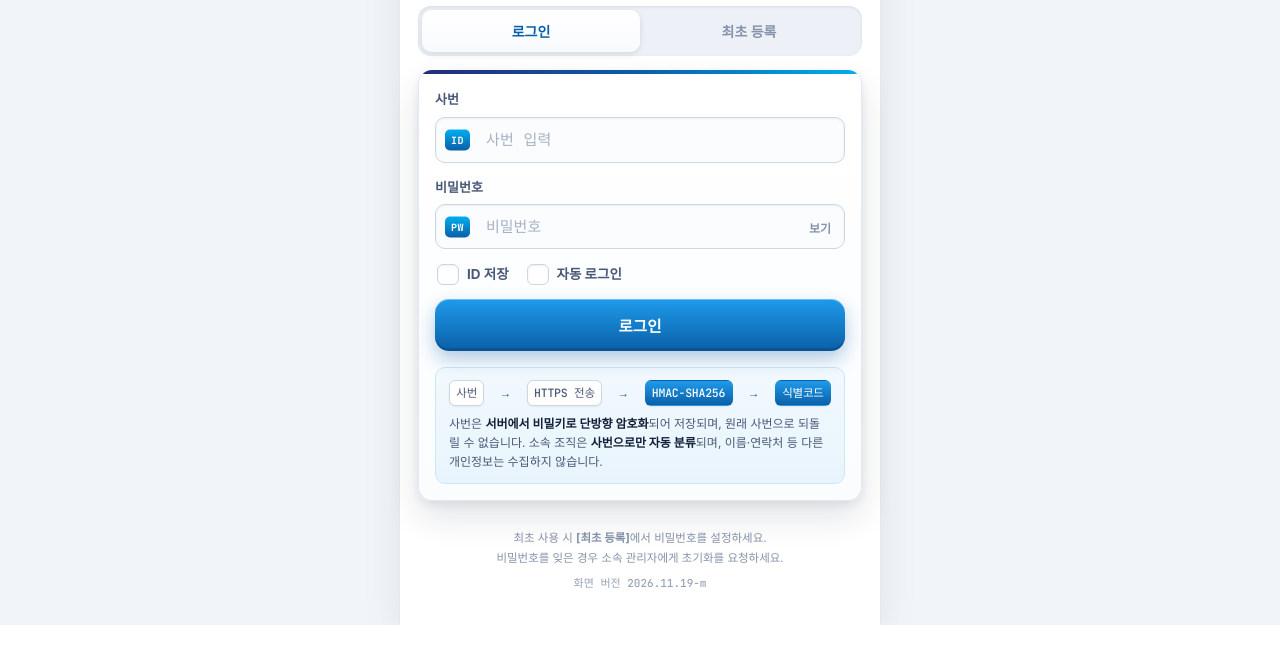
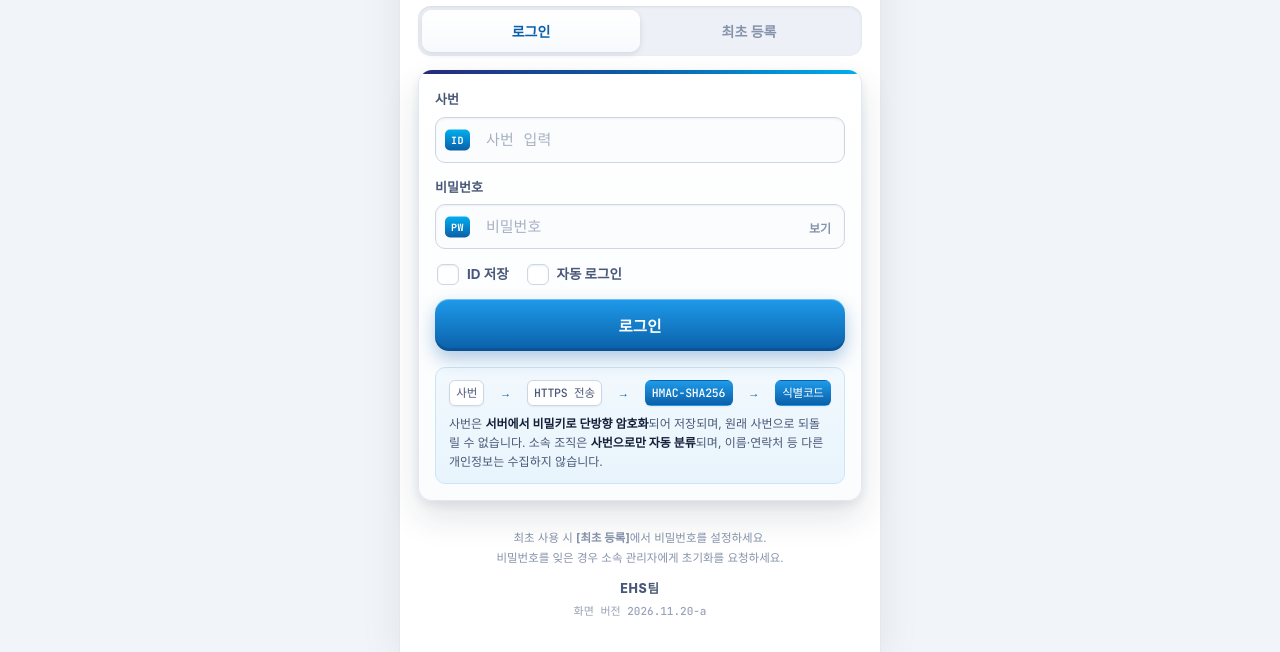
Before and after one commit to gmazellan123-byte/ehs-proposal, a plain HTML site: page docs/index.html in a window 1280 px wide. Shown: the part 192-844 px from the top of the page. Before the commit the page ends 817 px from the top, so only its background shows below. Drawn offline with nearby package versions, Linux system fonts and the light colour scheme; a web font is replaced by a local one.

Commit message:
로그인 화면: 자동 로그인 안내 문구 변경, 하단 버전 위에 EHS팀 표시
Co-Authored-By: Claude Opus 5.5 <noreply@anthropic.com>
Claude-Session: https://claude.ai/code/session_015qEJTCF18wHX6rThXa9dmK

```diff
--- a/docs/index.html
+++ b/docs/index.html
@@ -140,6 +140,8 @@ input[type=datetime-local]{min-height:46px;}
 .cipher p b{color:var(--ink);}
 .demo-box{margin-top:12px;padding:11px 13px;border-radius:var(--r-sm);background:var(--amber-soft);border:1px solid #F4D9A1;font-size:12px;color:#7A4E06;line-height:1.65;}
 .demo-box b{color:#5C3A00;}
+.team-tag{margin-top:10px;font-size:12.5px;font-weight:800;letter-spacing:.06em;color:var(--ink-soft);}
+.team-tag+.ver-tag{margin-top:2px;}
 .ver-tag{margin-top:6px;font-family:var(--mono, Consolas, monospace);font-size:11px;color:var(--ink-faint);opacity:.85;}
 .side-ver{text-align:center;font-size:11px;color:rgba(255,255,255,.6);font-family:Consolas,monospace;}
 .guide,.inst-steps li>div,.dpanel .note,.notice{word-break:keep-all;overflow-wrap:break-word;text-wrap:pretty;}
@@ -960,7 +962,7 @@ span.rt-hi{background:#DC2626;} span.rt-md{background:#EA7A0C;} span.rt-lo{backg
         <label class="chk"><input type="checkbox" id="saveId"><span class="ck"><svg viewBox="0 0 24 24" fill="none" stroke="currentColor" stroke-width="3.2" stroke-linecap="round" stroke-linejoin="round"><path d="M20 6 9 17l-5-5"/></svg></span><span class="t">ID 저장</span></label>
         <label class="chk"><input type="checkbox" id="autoLogin"><span class="ck"><svg viewBox="0 0 24 24" fill="none" stroke="currentColor" stroke-width="3.2" stroke-linecap="round" stroke-linejoin="round"><path d="M20 6 9 17l-5-5"/></svg></span><span class="t">자동 로그인</span></label>
       </div>
-      <p class="auto-warn hidden" id="autoWarn">⚠ 공용·공유 휴대폰에서는 자동 로그인을 사용하지 마세요.</p>
+      <p class="auto-warn hidden" id="autoWarn">⚠ 공유, 공용 PC에서는 자동 로그인을 사용하지 마세요.</p>
       <button class="btn btn-primary" id="authBtn" type="submit">로그인</button>
 
       <div class="cipher">
@@ -990,6 +992,7 @@ span.rt-hi{background:#DC2626;} span.rt-md{background:#EA7A0C;} span.rt-lo{backg
     <div class="login-foot">
       최초 사용 시 <b>[최초 등록]</b>에서 비밀번호를 설정하세요.<br>
       비밀번호를 잊은 경우 소속 관리자에게 초기화를 요청하세요.
+      <div class="team-tag">EHS팀</div>
       <div class="ver-tag">화면 버전 <span data-ver></span></div>
     </div>
   </section>
@@ -2630,7 +2633,7 @@ function saveCsv(filename, rows){
   a.href = url; a.download = filename; a.style.display = 'none'; document.body.appendChild(a); a.click();
   setTimeout(function(){ URL.revokeObjectURL(url); a.remove(); }, 4000); toast('CSV 파일을 저장했습니다');
 }
-var APP_VER = '2026.11.19-m';
+var APP_VER = '2026.11.20-a';
 $$('[data-ver]').forEach(function(el){ el.textContent = APP_VER; });
 function wideScreen(){ return window.matchMedia('(min-width: 900px)').matches; }
 async function openExportSheet(){
```
